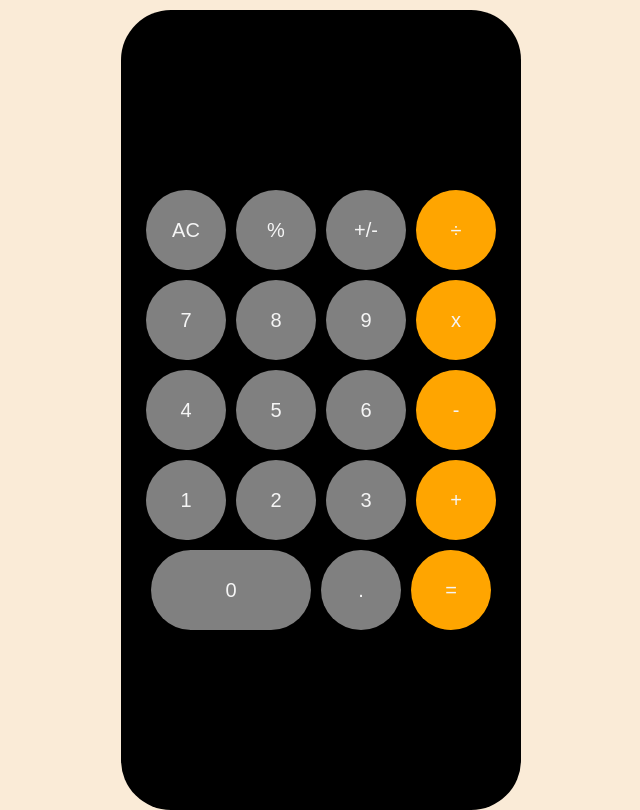
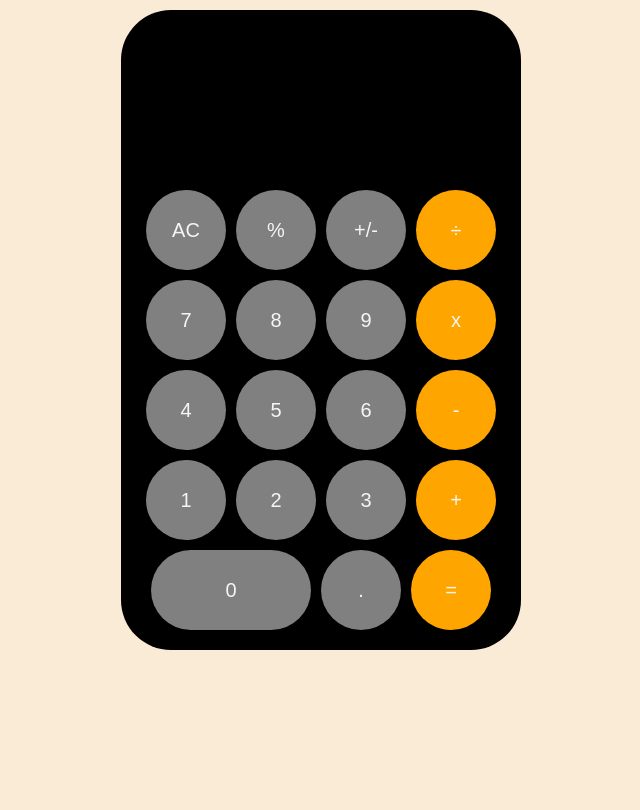
Before and after one commit to obre-bjorn/calculator, a plain HTML site: page index.html in a window 1280 px wide. Shown: the whole page, without its empty margins (319-959 px from the left). Drawn offline with Linux system fonts and the light colour scheme.

Commit message:
resize calculator

```diff
--- a/index.css
+++ b/index.css
@@ -12,7 +12,7 @@ body{
 }
 .container{
     margin: 10px auto;
-    height: 100%;
+    height: 80%;
     width: 400px;
     display: flex;
     flex-direction: column;
@@ -21,6 +21,7 @@ body{
     padding: 10px;
     padding-top: 50px;
     padding-bottom: 20px;
+    justify-content: space-between;
 }
 .display{
     display: block;
```
